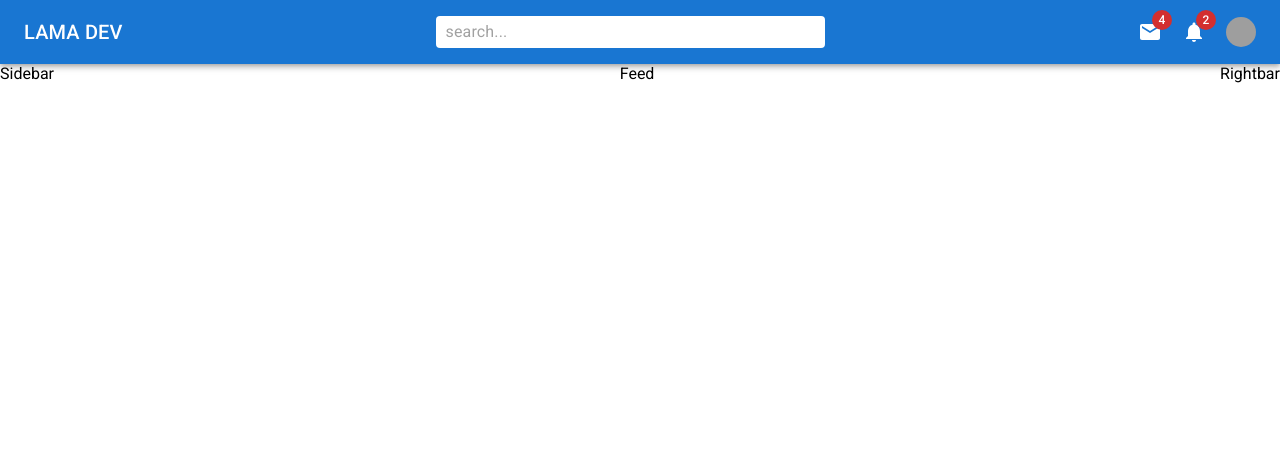
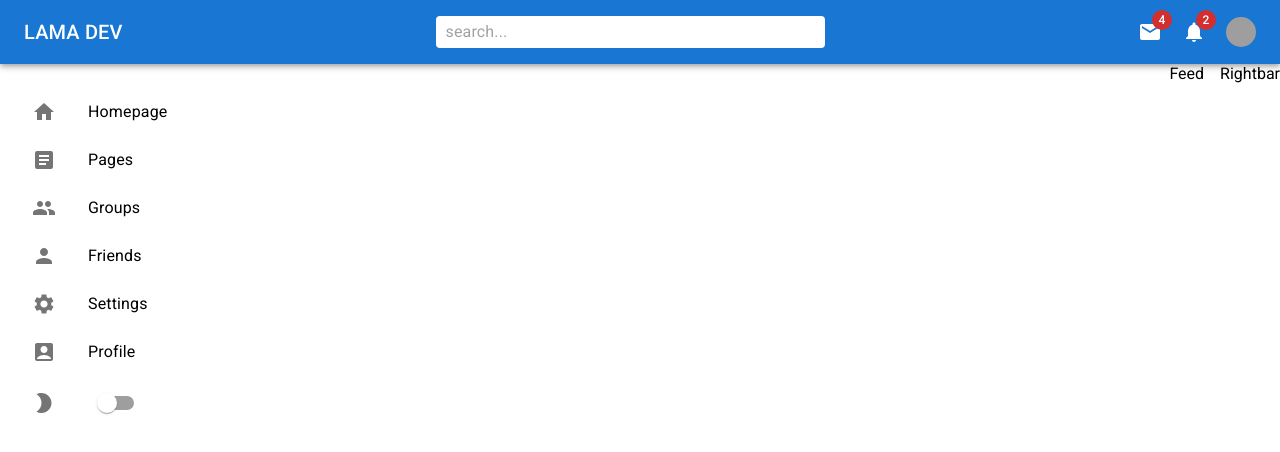
Before and after one commit to liviaalcantaraf/react-socialmedia, a React (Create React App) app: page / in a window 1280 px wide. Shown: the top 452 px of the page. Built offline with nearby package versions, Linux system fonts and the light colour scheme; grey boxes are pictures that could not be loaded.

Commit message:
added inicial sidebar

```diff
--- a/src/components/Sidebar.jsx
+++ b/src/components/Sidebar.jsx
@@ -1,7 +1,92 @@
+import {
+  AccountBox,
+  Article,
+  Group,
+  Home,
+  ModeNight,
+  Person,
+  Settings,
+  Storefront,
+} from "@mui/icons-material";
+import {
+  Box,
+  List,
+  ListItem,
+  ListItemButton,
+  ListItemIcon,
+  ListItemText,
+  Switch,
+} from "@mui/material";
 import React from "react";
 
-const Sidebar = () => {
-  return <div>Sidebar</div>;
+const Sidebar = ({ mode, setMode }) => {
+  return (
+    <Box flex={1} p={2} sx={{ display: { xs: "none", sm: "block" } }}>
+      <Box position="fixed">
+        <List>
+          <ListItem disablePadding>
+            <ListItemButton component="a" href="#home">
+              <ListItemIcon>
+                <Home />
+              </ListItemIcon>
+              <ListItemText primary="Homepage" />
+            </ListItemButton>
+          </ListItem>
+          <ListItem disablePadding>
+            <ListItemButton component="a" href="#simple-list">
+              <ListItemIcon>
+                <Article />
+              </ListItemIcon>
+              <ListItemText primary="Pages" />
+            </ListItemButton>
+          </ListItem>
+          <ListItem disablePadding>
+            <ListItemButton component="a" href="#simple-list">
+              <ListItemIcon>
+                <Group />
+              </ListItemIcon>
+              <ListItemText primary="Groups" />
+            </ListItemButton>
+          </ListItem>
+
+          <ListItem disablePadding>
+            <ListItemButton component="a" href="#simple-list">
+              <ListItemIcon>
+                <Person />
+              </ListItemIcon>
+              <ListItemText primary="Friends" />
+            </ListItemButton>
+          </ListItem>
+          <ListItem disablePadding>
+            <ListItemButton component="a" href="#simple-list">
+              <ListItemIcon>
+                <Settings />
+              </ListItemIcon>
+              <ListItemText primary="Settings" />
+            </ListItemButton>
+          </ListItem>
+          <ListItem disablePadding>
+            <ListItemButton component="a" href="#simple-list">
+              <ListItemIcon>
+                <AccountBox />
+              </ListItemIcon>
+              <ListItemText primary="Profile" />
+            </ListItemButton>
+          </ListItem>
+          <ListItem disablePadding>
+            <ListItemButton component="a" href="#simple-list">
+              <ListItemIcon>
+                <ModeNight />
+              </ListItemIcon>
+              <Switch
+                onChange={(e) => setMode(mode === "light" ? "dark" : "light")}
+              />
+            </ListItemButton>
+          </ListItem>
+        </List>
+      </Box>
+    </Box>
+  );
 };
 
 export default Sidebar;
```
